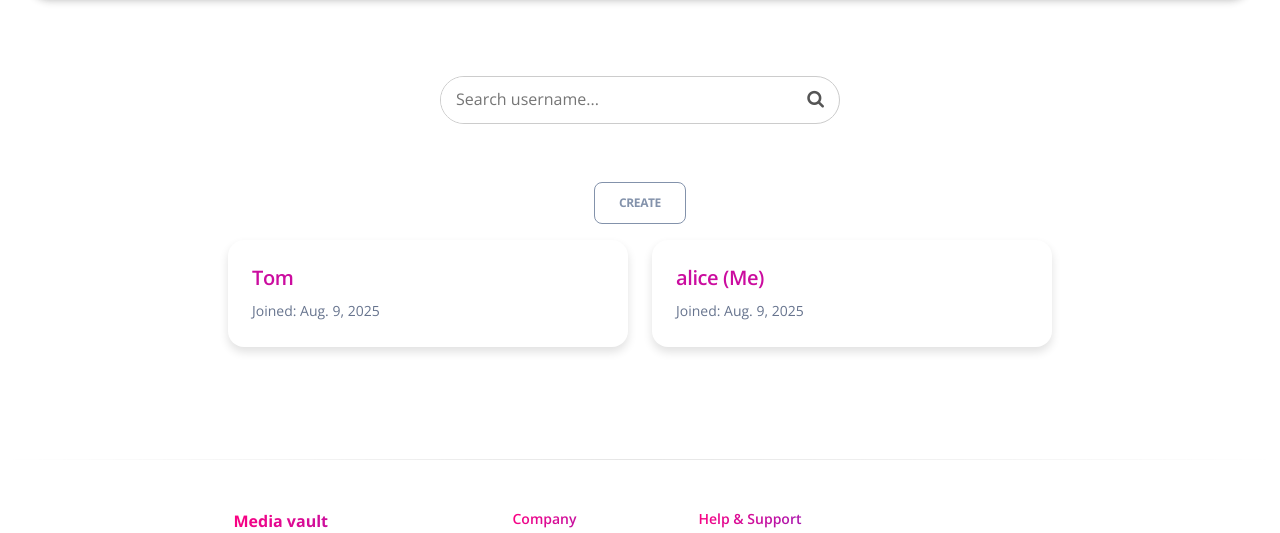
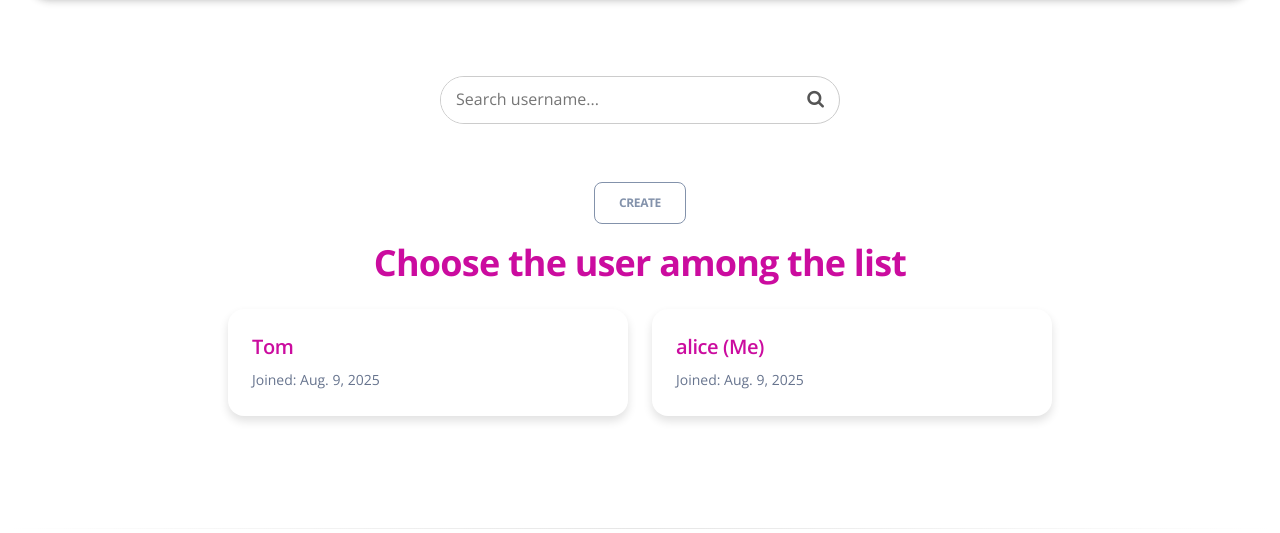
Before and after one commit to RomanSapunGit/media-vault, a Django app: page /users/ in a window 1280 px wide. Shown: the part 70-603 px from the top of the page. Run offline with Django 5.2, Linux system fonts and the light colour scheme; a user stored in the database is signed in; data comes from the database, SQL or seed files in the repository; some libraries are stand-ins or nearby versions.

Commit message:
style(user templates): add heading for clarity on user pages

```diff
--- a/templates/media/detail/user_detail.html
+++ b/templates/media/detail/user_detail.html
@@ -11,6 +11,7 @@
 
   <div class="pt-10 row g-4 justify-content-center">
     <div class="col-md-6 col-lg-7">
+    <h2 class="text-primary">Detail page: {{ media_user.title }}</h2>
       <div class="card shadow-sm">
         <div class="card-body d-flex flex-column">
 
--- a/templates/media/list/user_list.html
+++ b/templates/media/list/user_list.html
@@ -14,7 +14,9 @@
       Create
     </a>
   </div>
-
+  <div class="d-flex flex-column gap-4 flex-md-row justify-content-center mb-3">
+    <h2 class="text-primary">Choose the user among the list</h2>
+  </div>
   <div class="mx-1 row g-4 justify-content-center">
     {% for media_user in user_list %}
       <div class="col-md-6 col-lg-4">
```
